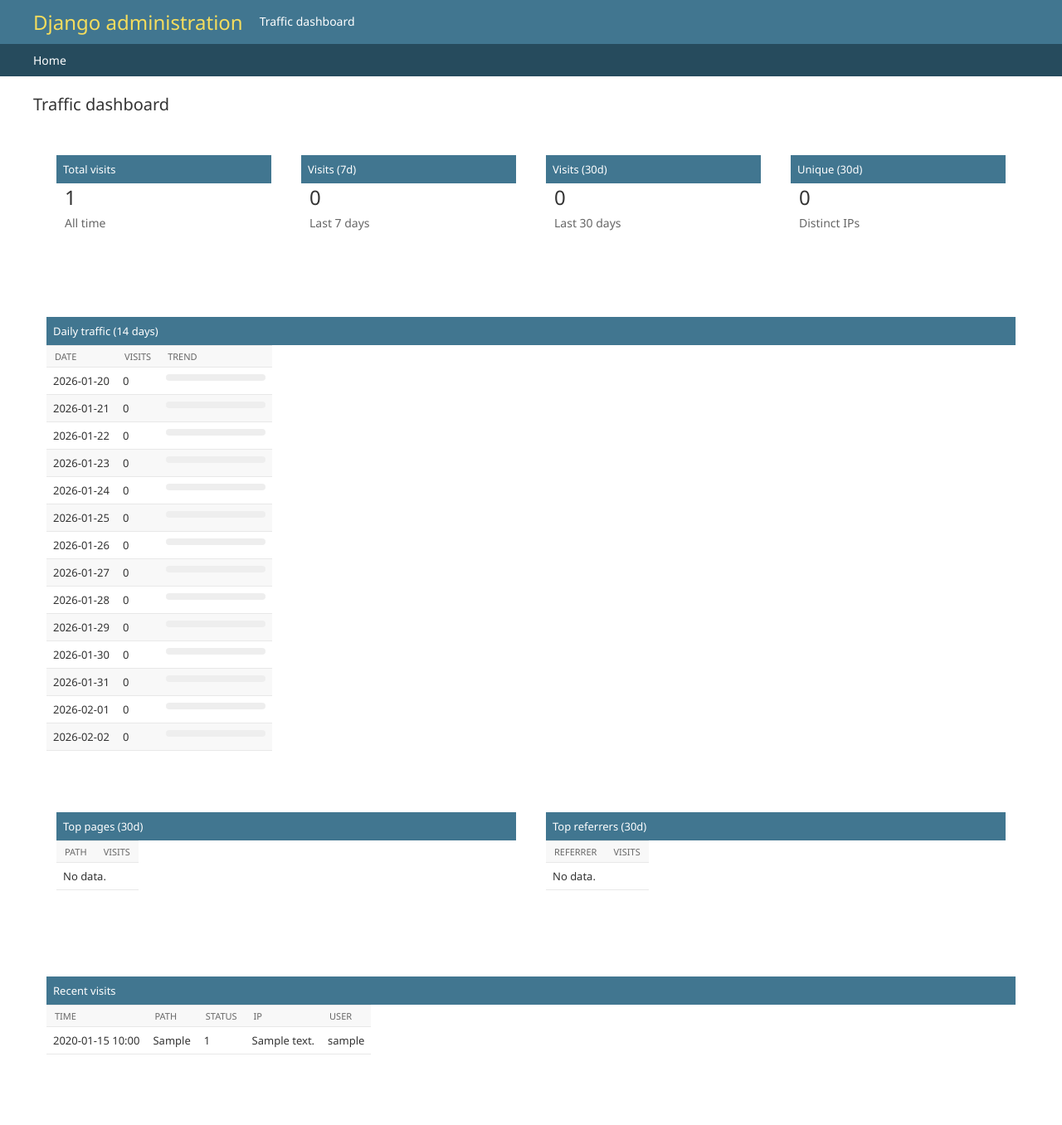
After one commit to Konzopro7/kinoushstore, a Django app: page /admin/traffic/ in a window 1280 px wide. The commit adds this page. Shown: the whole page at 83% size. Run offline with Django 5.2, Linux system fonts and the light colour scheme; a user stored in the database is signed in; tables that the repository leaves empty hold one stand-in row (values such as "Sample post").

Commit message:
Add shipping fee and traffic dashboard

```diff
--- a/kinoushstore/settings.py
+++ b/kinoushstore/settings.py
@@ -81,6 +81,7 @@ MIDDLEWARE = [
     'django.middleware.common.CommonMiddleware',
     'django.middleware.csrf.CsrfViewMiddleware',
     'django.contrib.auth.middleware.AuthenticationMiddleware',
+    'shop.middleware.SiteVisitMiddleware',
     'django.contrib.messages.middleware.MessageMiddleware',
     'django.middleware.clickjacking.XFrameOptionsMiddleware',
 
--- a/kinoushstore/urls.py
+++ b/kinoushstore/urls.py
@@ -17,6 +17,7 @@ sitemaps = {
 }
 
 urlpatterns = [
+    path("admin/traffic/", views.admin_traffic_dashboard, name="admin_traffic_dashboard"),
     path("admin/", admin.site.urls),
     path("sitemap.xml", sitemap, {"sitemaps": sitemaps}, name="sitemap"),
     path("favicon.ico", RedirectView.as_view(url=static_url("img/favicon.ico"), permanent=True)),
--- /dev/null
+++ b/shop/templates/admin/base_site.html
@@ -0,0 +1,12 @@
+{% extends "admin/base.html" %}
+
+{% block title %}{{ title }} | {{ site_header|default:"Django administration" }}{% endblock %}
+
+{% block branding %}
+  <h1 id="site-name">
+    <a href="{% url 'admin:index' %}">{{ site_header|default:"Django administration" }}</a>
+  </h1>
+  <div style="margin-top: 6px;">
+    <a href="{% url 'admin_traffic_dashboard' %}">Traffic dashboard</a>
+  </div>
+{% endblock %}
--- /dev/null
+++ b/shop/templates/admin/traffic_dashboard.html
@@ -0,0 +1,143 @@
+{% extends "admin/base_site.html" %}
+
+{% block title %}Traffic dashboard{% endblock %}
+
+{% block content %}
+  <h1>Traffic dashboard</h1>
+
+  <div class="module" style="padding: 16px;">
+    <div style="display: grid; grid-template-columns: repeat(auto-fit, minmax(180px, 1fr)); gap: 12px;">
+      <div class="module" style="padding: 12px;">
+        <h2 style="margin-top: 0;">Total visits</h2>
+        <p style="font-size: 24px; margin: 0;">{{ total_visits }}</p>
+        <p class="quiet" style="margin: 4px 0 0;">All time</p>
+      </div>
+      <div class="module" style="padding: 12px;">
+        <h2 style="margin-top: 0;">Visits (7d)</h2>
+        <p style="font-size: 24px; margin: 0;">{{ visits_7d }}</p>
+        <p class="quiet" style="margin: 4px 0 0;">Last 7 days</p>
+      </div>
+      <div class="module" style="padding: 12px;">
+        <h2 style="margin-top: 0;">Visits (30d)</h2>
+        <p style="font-size: 24px; margin: 0;">{{ visits_30d }}</p>
+        <p class="quiet" style="margin: 4px 0 0;">Last 30 days</p>
+      </div>
+      <div class="module" style="padding: 12px;">
+        <h2 style="margin-top: 0;">Unique (30d)</h2>
+        <p style="font-size: 24px; margin: 0;">{{ unique_30d }}</p>
+        <p class="quiet" style="margin: 4px 0 0;">Distinct IPs</p>
+      </div>
+    </div>
+  </div>
+
+  <div class="module" style="padding: 16px;">
+    <h2>Daily traffic (14 days)</h2>
+    <table class="adminlist">
+      <thead>
+        <tr>
+          <th>Date</th>
+          <th>Visits</th>
+          <th style="width: 50%;">Trend</th>
+        </tr>
+      </thead>
+      <tbody>
+        {% for row in daily %}
+          <tr>
+            <td>{{ row.day|date:"Y-m-d" }}</td>
+            <td>{{ row.count }}</td>
+            <td>
+              <div style="background: #eee; height: 8px; border-radius: 4px; overflow: hidden;">
+                <div style="background: #417690; height: 8px; width: {{ row.pct }}%;"></div>
+              </div>
+            </td>
+          </tr>
+        {% empty %}
+          <tr>
+            <td colspan="3">No traffic yet.</td>
+          </tr>
+        {% endfor %}
+      </tbody>
+    </table>
+  </div>
+
+  <div class="module" style="padding: 16px;">
+    <div style="display: grid; grid-template-columns: repeat(auto-fit, minmax(280px, 1fr)); gap: 12px;">
+      <div class="module" style="padding: 12px;">
+        <h2 style="margin-top: 0;">Top pages (30d)</h2>
+        <table class="adminlist">
+          <thead>
+            <tr>
+              <th>Path</th>
+              <th>Visits</th>
+            </tr>
+          </thead>
+          <tbody>
+            {% for row in top_pages %}
+              <tr>
+                <td>{{ row.path }}</td>
+                <td>{{ row.count }}</td>
+              </tr>
+            {% empty %}
+              <tr>
+                <td colspan="2">No data.</td>
+              </tr>
+            {% endfor %}
+          </tbody>
+        </table>
+      </div>
+      <div class="module" style="padding: 12px;">
+        <h2 style="margin-top: 0;">Top referrers (30d)</h2>
+        <table class="adminlist">
+          <thead>
+            <tr>
+              <th>Referrer</th>
+              <th>Visits</th>
+            </tr>
+          </thead>
+          <tbody>
+            {% for row in top_referrers %}
+              <tr>
+                <td style="word-break: break-all;">{{ row.referrer }}</td>
+                <td>{{ row.count }}</td>
+              </tr>
+            {% empty %}
+              <tr>
+                <td colspan="2">No data.</td>
+              </tr>
+            {% endfor %}
+          </tbody>
+        </table>
+      </div>
+    </div>
+  </div>
+
+  <div class="module" style="padding: 16px;">
+    <h2>Recent visits</h2>
+    <table class="adminlist">
+      <thead>
+        <tr>
+          <th>Time</th>
+          <th>Path</th>
+          <th>Status</th>
+          <th>IP</th>
+          <th>User</th>
+        </tr>
+      </thead>
+      <tbody>
+        {% for visit in recent_visits %}
+          <tr>
+            <td>{{ visit.created_at|date:"Y-m-d H:i" }}</td>
+            <td>{{ visit.path }}</td>
+            <td>{{ visit.status_code }}</td>
+            <td>{{ visit.ip_address }}</td>
+            <td>{% if visit.user %}{{ visit.user.username }}{% else %}-{% endif %}</td>
+          </tr>
+        {% empty %}
+          <tr>
+            <td colspan="5">No visits yet.</td>
+          </tr>
+        {% endfor %}
+      </tbody>
+    </table>
+  </div>
+{% endblock %}
--- a/shop/views.py
+++ b/shop/views.py
@@ -1,4 +1,6 @@
+from datetime import timedelta
 from decimal import Decimal, ROUND_HALF_UP
+import logging
 
 
 
@@ -23,6 +25,9 @@ from django.conf import settings
 
 
 from django.utils import timezone
+from django.contrib.admin.views.decorators import staff_member_required
+from django.db.models import Count
+from django.db.models.functions import TruncDate
 
 
 
@@ -67,7 +72,7 @@ from django.http import JsonResponse
 
 
 
-from .models import Product, Category, Order, OrderItem, NewsletterSubscriber
+from .models import Product, Category, Order, OrderItem, NewsletterSubscriber, SiteVisit
 
 
 
@@ -77,6 +82,16 @@ from .models import Product, Category, Order, OrderItem, NewsletterSubscriber
 
 from django.views.decorators.http import require_POST
 
+logger = logging.getLogger(__name__)
+
+
+def _parse_shipping_fee(value):
+    try:
+        fee = Decimal(str(value))
+    except (TypeError, ValueError, ArithmeticError):
+        return Decimal("0.00")
+    allowed = {Decimal("0.00"), Decimal("10.00")}
+    return fee if fee in allowed else Decimal("0.00")
 
 
 
@@ -1255,6 +1270,9 @@ def checkout(request):
 
 
 
+    shipping_default = Decimal("10.00")
+    grand_total_default = (total + shipping_default).quantize(Decimal("0.01"), rounding=ROUND_HALF_UP)
+
     if request.method == "POST":
 
 
@@ -1300,6 +1318,8 @@ def checkout(request):
 
 
         phone = request.POST.get("phone", "").strip()
+        shipping_fee = _parse_shipping_fee(request.POST.get("shipping_fee", "10.00"))
+
 
 
 
@@ -1390,6 +1410,7 @@ def checkout(request):
 
 
             phone=phone,
+            shipping_fee=shipping_fee,
 
 
 
@@ -1507,7 +1528,12 @@ def checkout(request):
 
 
 
-    return render(request, "shop/checkout.html", {"items": items, "total": total})
+    return render(request, "shop/checkout.html", {
+        "items": items,
+        "total": total,
+        "shipping_default": shipping_default,
+        "grand_total_default": grand_total_default,
+    })
 
 
 
@@ -1629,6 +1655,8 @@ def order_tracking(request):
 
 
 
+    subtotal = Decimal("0.00")
+    shipping_fee = Decimal("0.00")
     total = Decimal("0.00")
 
 
@@ -1745,7 +1773,7 @@ def order_tracking(request):
 
 
 
-                    total += line_total
+                    subtotal += line_total
 
 
 
@@ -1801,6 +1829,9 @@ def order_tracking(request):
 
 
 
+                shipping_fee = Decimal(str(order.shipping_fee or 0)).quantize(Decimal("0.01"), rounding=ROUND_HALF_UP)
+                total = (subtotal + shipping_fee).quantize(Decimal("0.01"), rounding=ROUND_HALF_UP)
+
     return render(request, "shop/order_tracking.html", {
 
 
@@ -1818,6 +1849,8 @@ def order_tracking(request):
 
 
         "items": items,
+        "subtotal": subtotal,
+        "shipping_fee": shipping_fee,
 
 
 
@@ -1865,6 +1898,72 @@ def order_tracking(request):
 
 
 
+@staff_member_required
+def admin_traffic_dashboard(request):
+    now = timezone.now()
+    last_7 = now - timedelta(days=7)
+    last_30 = now - timedelta(days=30)
+
+    qs = SiteVisit.objects.all()
+
+    total_visits = qs.count()
+    visits_7d = qs.filter(created_at__gte=last_7).count()
+    visits_30d = qs.filter(created_at__gte=last_30).count()
+    unique_30d = (
+        qs.filter(created_at__gte=last_30)
+        .exclude(ip_address__isnull=True)
+        .exclude(ip_address="")
+        .values("ip_address")
+        .distinct()
+        .count()
+    )
+
+    top_pages = (
+        qs.filter(created_at__gte=last_30)
+        .values("path")
+        .annotate(count=Count("id"))
+        .order_by("-count")[:10]
+    )
+    top_referrers = (
+        qs.filter(created_at__gte=last_30)
+        .exclude(referrer="")
+        .values("referrer")
+        .annotate(count=Count("id"))
+        .order_by("-count")[:10]
+    )
+
+    start_day = (now - timedelta(days=13)).date()
+    day_counts = (
+        qs.filter(created_at__date__gte=start_day)
+        .annotate(day=TruncDate("created_at"))
+        .values("day")
+        .annotate(count=Count("id"))
+        .order_by("day")
+    )
+    day_map = {row["day"]: row["count"] for row in day_counts}
+    daily = [
+        {"day": start_day + timedelta(days=i), "count": day_map.get(start_day + timedelta(days=i), 0)}
+        for i in range(14)
+    ]
+    max_daily = max((row["count"] for row in daily), default=0)
+    for row in daily:
+        row["pct"] = 0 if max_daily == 0 else int((row["count"] / max_daily) * 100)
+
+    recent_visits = qs.select_related("user")[:20]
+
+    return render(request, "admin/traffic_dashboard.html", {
+        "total_visits": total_visits,
+        "visits_7d": visits_7d,
+        "visits_30d": visits_30d,
+        "unique_30d": unique_30d,
+        "top_pages": top_pages,
+        "top_referrers": top_referrers,
+        "daily": daily,
+        "max_daily": max_daily,
+        "recent_visits": recent_visits,
+    })
+
+
 # STRIPE
 
 
@@ -1992,6 +2091,8 @@ def start_payment(request):
 
 
     phone = request.POST.get("phone", "").strip()
+    shipping_fee = _parse_shipping_fee(request.POST.get("shipping_fee", "10.00"))
+
 
 
 
@@ -2080,6 +2181,7 @@ def start_payment(request):
 
 
         phone=phone,
+        shipping_fee=shipping_fee,
 
 
 
@@ -2218,59 +2320,23 @@ def payment_page(request, reference):
 
 
     items = []
+    subtotal = Decimal("0.00")
+
 
 
 
 
 
     for it in OrderItem.objects.select_related("product").filter(order=order):
-
-
-
-
-
+        line_total = (Decimal(str(it.price)) * int(it.quantity)).quantize(
+            Decimal("0.01"), rounding=ROUND_HALF_UP
+        )
+        subtotal += line_total
         items.append({
-
-
-
-
-
             "title": it.product.title,
-
-
-
-
-
             "quantity": it.quantity,
-
-
-
-
-
             "price": Decimal(str(it.price)),
-
-
-
-
-
-            "line_total": (Decimal(str(it.price)) * int(it.quantity)).quantize(
-
-
-
-
-
-                Decimal("0.01"), rounding=ROUND_HALF_UP
-
-
-
-
-
-            ),
-
-
-
-
-
+            "line_total": line_total,
         })
 
 
@@ -2283,6 +2349,9 @@ def payment_page(request, reference):
 
 
 
+    shipping_fee = Decimal(str(order.shipping_fee or 0)).quantize(Decimal("0.01"), rounding=ROUND_HALF_UP)
+    total = (subtotal + shipping_fee).quantize(Decimal("0.01"), rounding=ROUND_HALF_UP)
+
     return render(request, "shop/payment_page.html", {
 
 
@@ -2296,12 +2365,14 @@ def payment_page(request, reference):
 
 
         "items": items,
-
-
-
-
-
-        "total": Decimal(str(order.total)).quantize(Decimal("0.01"), rounding=ROUND_HALF_UP),
+        "subtotal": subtotal,
+        "shipping_fee": shipping_fee,
+
+
+
+
+
+        "total": total,
 
 
 
@@ -3430,6 +3501,12 @@ def contact(request):
                 messages.success(request, "Merci ! Votre message a ete envoye.")
                 return redirect("shop:contact")
             except Exception:
+                logger.exception(
+                    "Contact email failed for %s %s <%s>",
+                    first_name,
+                    last_name,
+                    email,
+                )
                 messages.error(
                     request,
                     "Impossible d'envoyer le message pour le moment. Reessayez plus tard.",
```
Also changed, not shown: shop/admin.py (+29 -3 lines), shop/middleware.py (added, +55 -0 lines), shop/models.py (+26 -1 lines), shop/templates/shop/checkout.html (+49 -24 lines), shop/templates/shop/order_tracking.html (+10 -23 lines), shop/templates/shop/payment_page.html (+13 -24 lines), shop/migrations/0013_order_shipping_fee_sitevisit.py (added).
